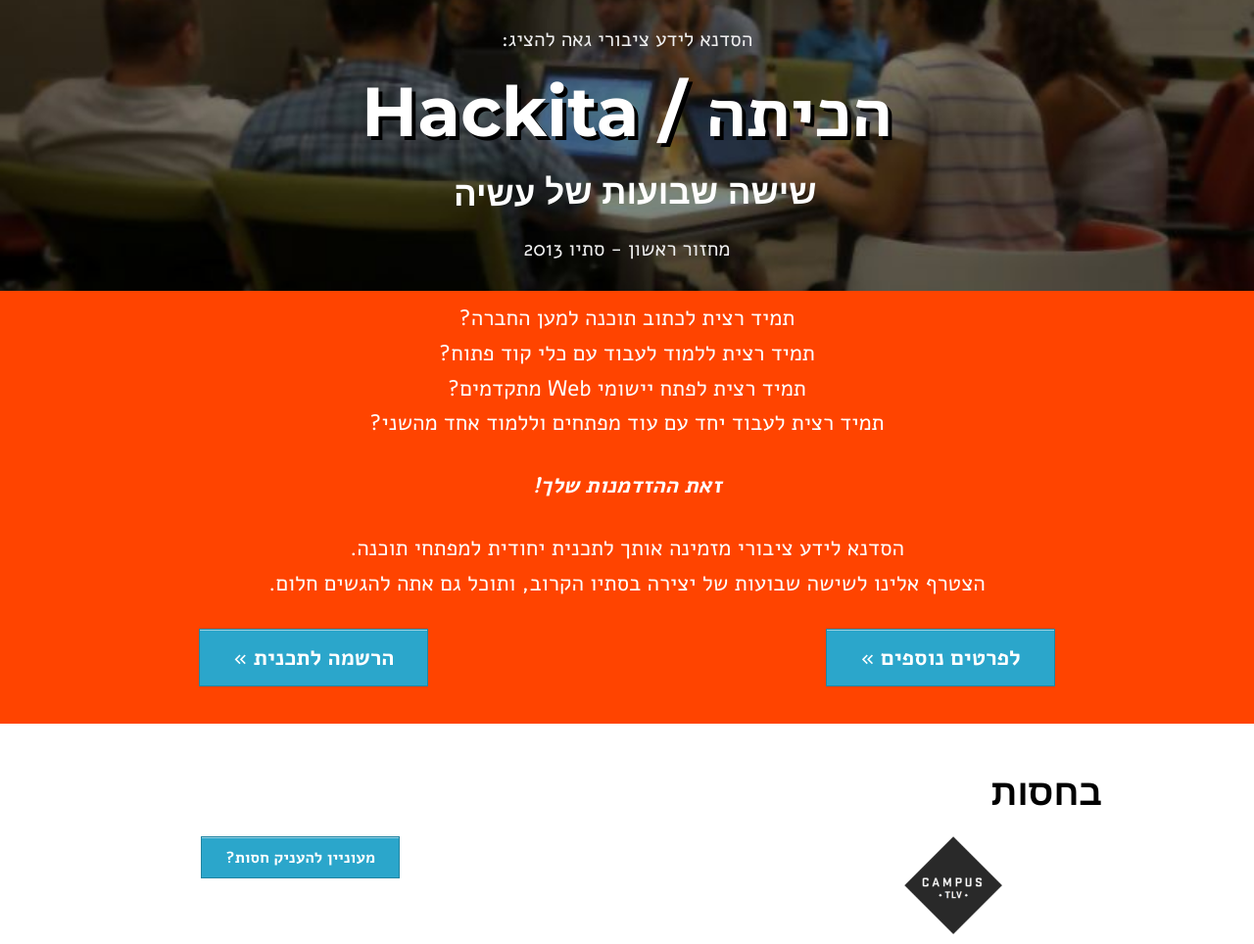
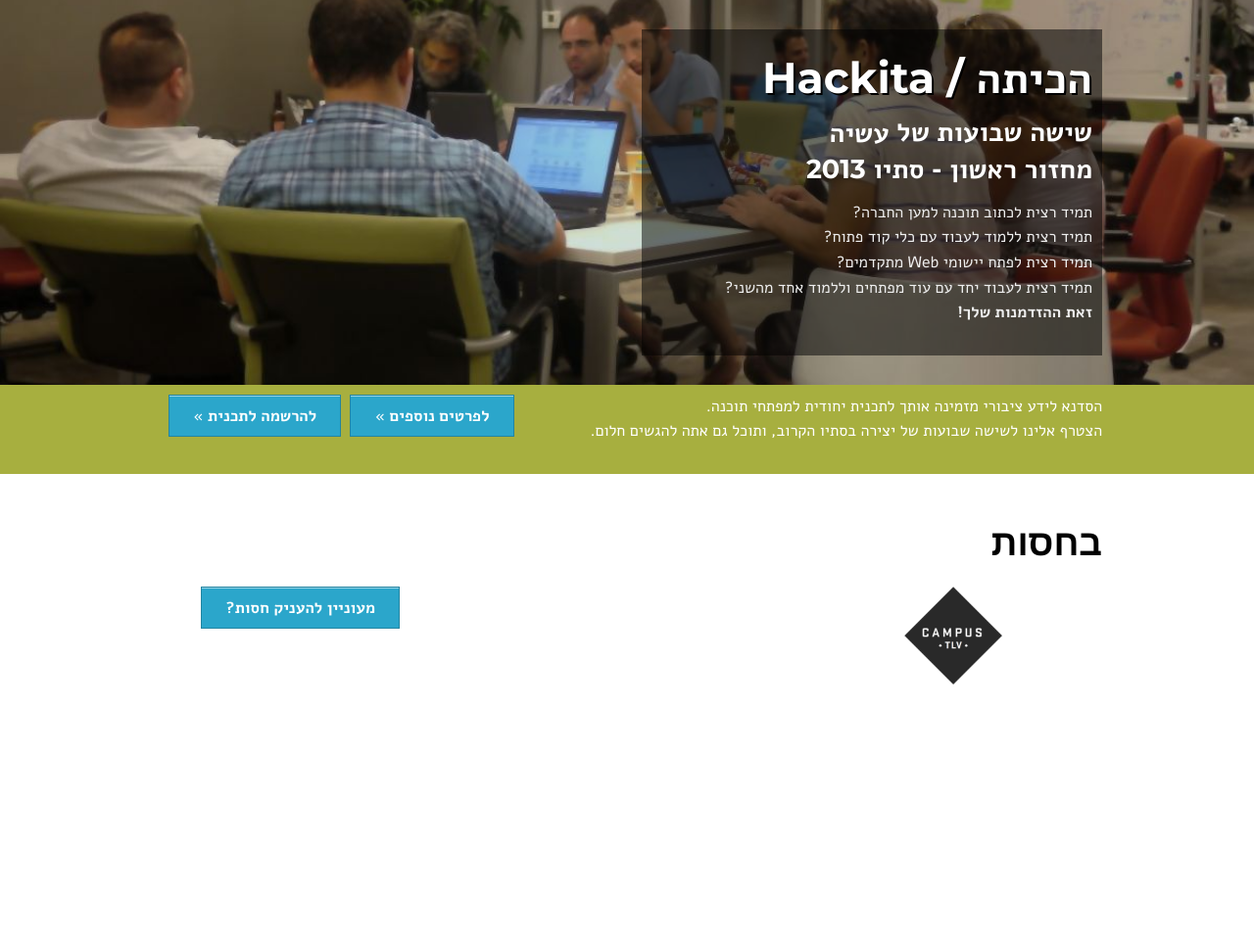
Before and after one commit to nonZero/hackforisrael, a Django app: page / in a window 1280 px wide. Shown: the part 45-1009 px from the top of the page at 98% size. After the commit the page ends 744 px from the top, so only its background shows below. Run offline with Django 3.2, Linux system fonts and the light colour scheme.

Commit message:
home page css

```diff
--- a/src/website/static/css/h4il.css
+++ b/src/website/static/css/h4il.css
@@ -17,27 +17,31 @@
 
 #intro {
     padding: 30px 0 0;
-    background: url('../img/top-bg.jpg') no-repeat center center fixed;
+    background: url('../img/top-bg.jpg') no-repeat center center;
+    background-size: cover;
     color: #eee;
-    font-size: 130%;
-    background-size: cover;
+}
+
+#intro .shady {
+    background: rgba(0,0,0,0.5);
+    padding: 10px;
+    margin: 0 0 30px 0;
 }
 
 #intro h1 {
     margin-bottom: 0;
-    text-shadow: 4px 4px black;
+    text-shadow: 2px 2px black;
+    color: white;
+}
+#intro h1, h3 {
     color: white;
     font-family: 'Montserrat', 'Alef', sans-serif;
-    font-size: 3.4em;
-}
-#intro h1, h3 {
-    color: white
 }
 
 .things {
     position:relative;
     display:inline-block;
-    width:100px;
+    width:42%;
     height:1em;
 }
 .things span{
@@ -60,10 +64,12 @@
 }
 
 #teaser {
-    background: #FF4400;
+    background: #A7AF3F;
     color: white !important;
-    font-size: 1.4em;
     padding: 10px 0;
+}
+
+#teaser .button {
 }
 
 #howitworks {
--- a/src/website/templates/website/home.html
+++ b/src/website/templates/website/home.html
@@ -4,8 +4,8 @@
 <div>
     <div id="intro">
         <div class="row">
-            <div class="large-12 columns text-center">
-                הסדנא לידע ציבורי גאה להציג:
+            <div class="large-6 columns">
+                <div class="shady">
 
                     <h1>הכיתה / Hackita</h1>
 
@@ -13,6 +13,9 @@
                         <span class="things">
                             <span class="active">
                                 עשיה
+                            </span>
+                            <span>
+                                פיתוח תוכנה
                             </span>
                             <span>
                                 יצירה
@@ -27,29 +30,16 @@
                                 תרומה
                             </span>
                             <span>
-                            פיתוח
-                        </span>
-                        <span>
-                            עבודה
+                                עבודת צוות
                             </span>
                             <span>
                                 יזמות
                             </span>
                         </span>
+                        <br/>
+                        מחזור ראשון - סתיו 2013
+
                     </h3>
-
-                <p>
-                    מחזור ראשון - סתיו 2013
-                </p>
-
-            </div>
-        </div>
-    </div>
-
-
-    <div id="teaser">
-        <div class="row">
-            <div class="large-12 columns text-center">
 
                     <ul class="no-bullet">
                         <li>
@@ -64,28 +54,32 @@
                         <li>
                             תמיד רצית לעבוד יחד עם עוד מפתחים וללמוד אחד מהשני?
                         </li>
-
+                        <li>
+                        <b>זאת ההזדמנות שלך!</b>
+                        </li>
                     </ul>
 
-                <p>
-                    <b><i> זאת ההזדמנות שלך! </i></b>
-                </p>
+                </div>
 
+            </div>
+        </div>
+    </div>
+
+
+    <div id="teaser">
+
+        <div class="row">
+            <div class="large-7 columns">
                 <p>
                     הסדנא לידע ציבורי מזמינה אותך לתכנית יחודית למפתחי תוכנה.
                     <br/>
                     הצטרף אלינו לשישה שבועות של יצירה בסתיו הקרוב, ותוכל גם אתה להגשים חלום.
                 </p>
-
-            </div>
             </div>
 
-        <div class="row">
-            <div class="small-6 columns text-center">
-                <a href="{% url 'program' %}" class="button"> לפרטים נוספים &raquo; </a>
-            </div>
-            <div class="small-6 columns text-center">
-                <a href="#" class="button"> הרשמה לתכנית &raquo; </a>
+            <div class="large-5 columns text-center">
+                <a href="{% url 'program' %}" class="button"> לפרטים נוספים &raquo; </a>&nbsp;
+                <a href="#" class="button"> להרשמה לתכנית &raquo; </a>
             </div>
         </div>
     </div>
```
Also changed, not shown: src/website/static/img/top-bg.jpg. Lines whose indentation alone changed are shown as unchanged.
